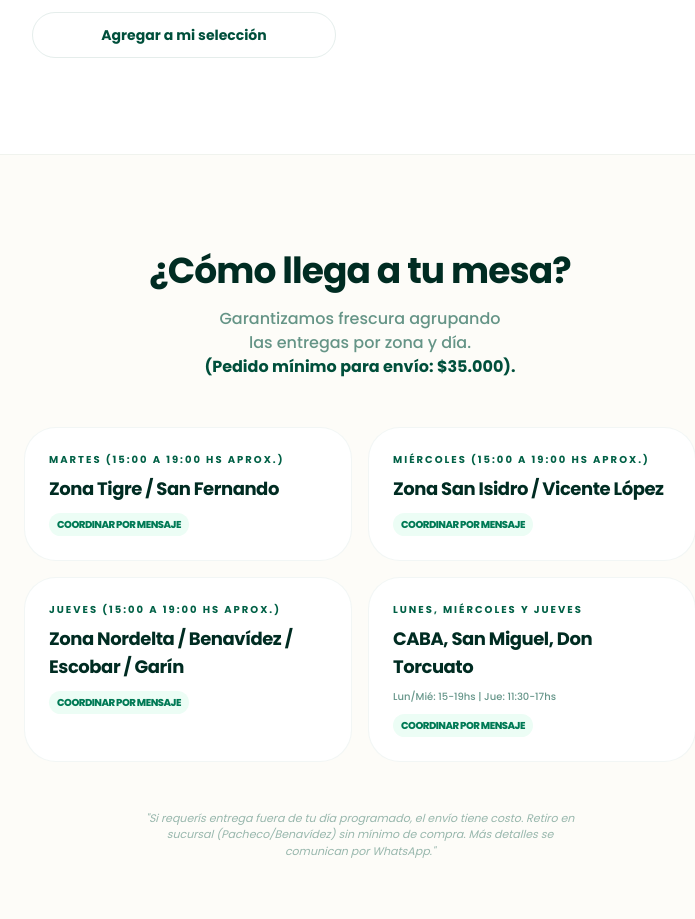
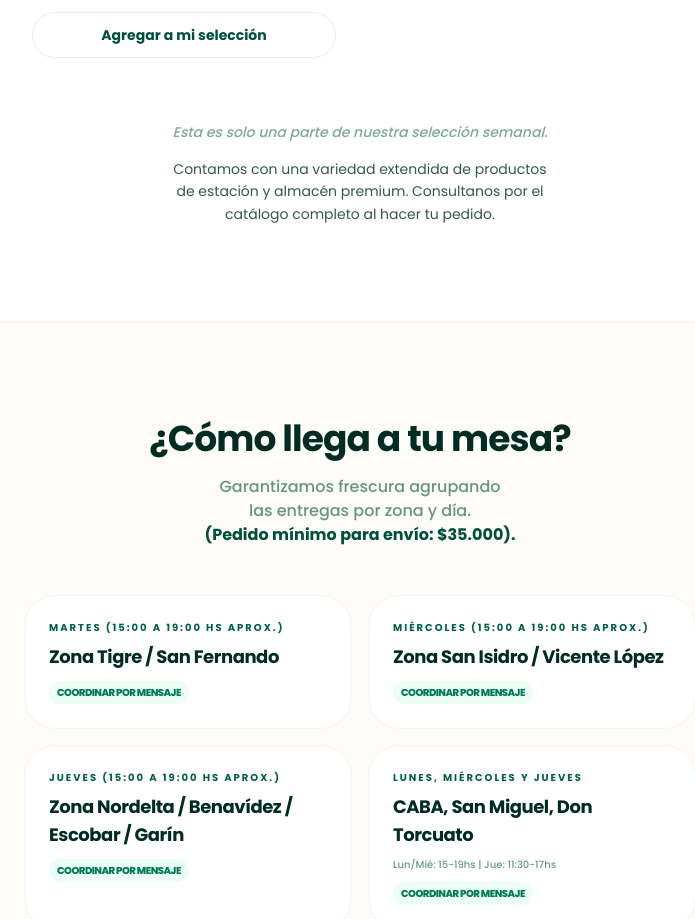
Before and after one commit to thomasmartinez00018-create/Mas-org-nicos-landing, a React (Vite) app: page / in a window 1280 px wide. Shown: the part 3720-4639 px from the top of the page, without its empty margins (280-975 px from the left). Built offline with nearby package versions, Linux system fonts and the light colour scheme; no server answers; a web font is replaced by a local one.

Commit message:
feat: Add section for extended product selection
Adds a new section to the main page encouraging users to inquire about the full weekly product catalog, highlighting seasonal and premium store items.

```diff
--- a/src/App.tsx
+++ b/src/App.tsx
@@ -389,6 +389,20 @@ const ProductGrid = memo(({ products }: { products: Product[] }) => (
           </motion.div>
         ))}
       </div>
+
+      <motion.div
+        initial={{ opacity: 0 }}
+        whileInView={{ opacity: 1 }}
+        viewport={{ once: true }}
+        className="mt-16 text-center space-y-4"
+      >
+        <p className="text-sm text-emerald-900/50 font-medium italic">
+          Esta es solo una parte de nuestra selección semanal.
+        </p>
+        <p className="text-emerald-950/80 max-w-sm mx-auto text-sm leading-relaxed">
+          Contamos con una variedad extendida de productos de estación y almacén premium. Consultanos por el catálogo completo al hacer tu pedido.
+        </p>
+      </motion.div>
     </div>
   </section>
 ));
```
